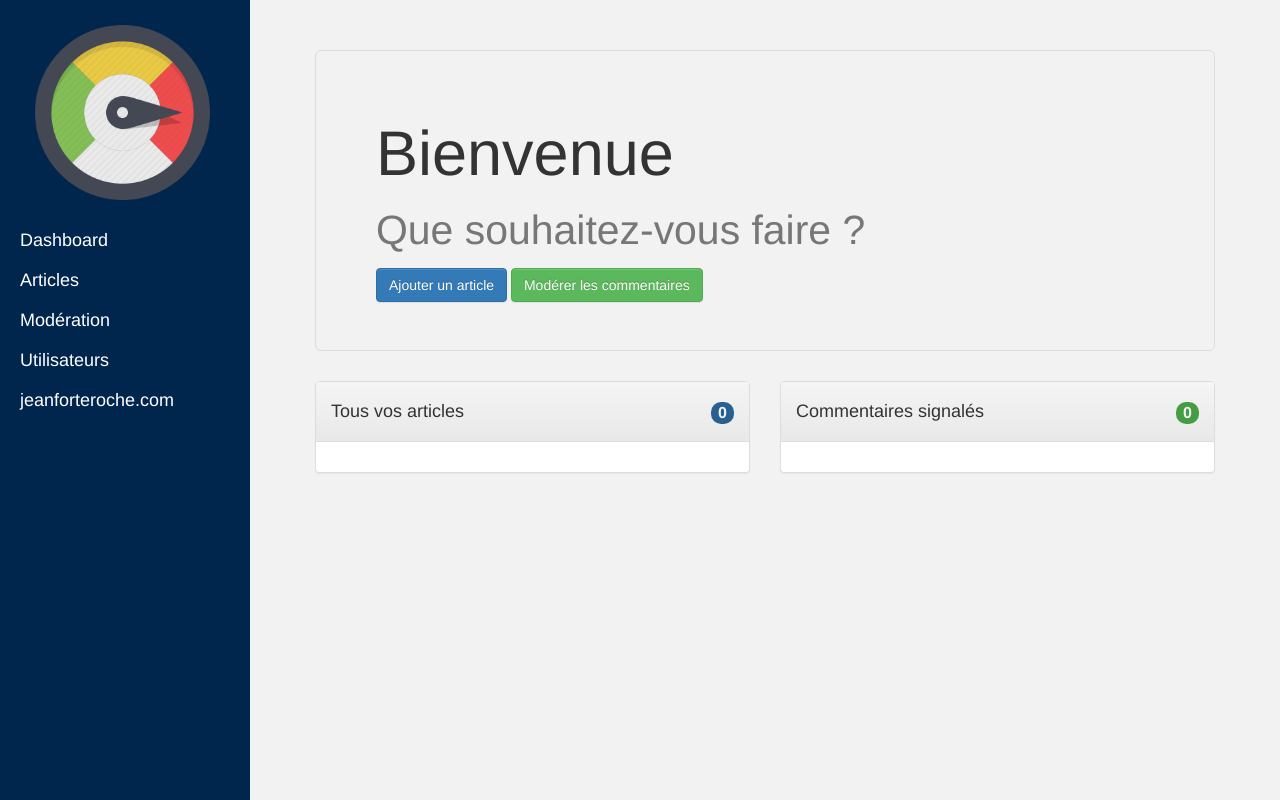
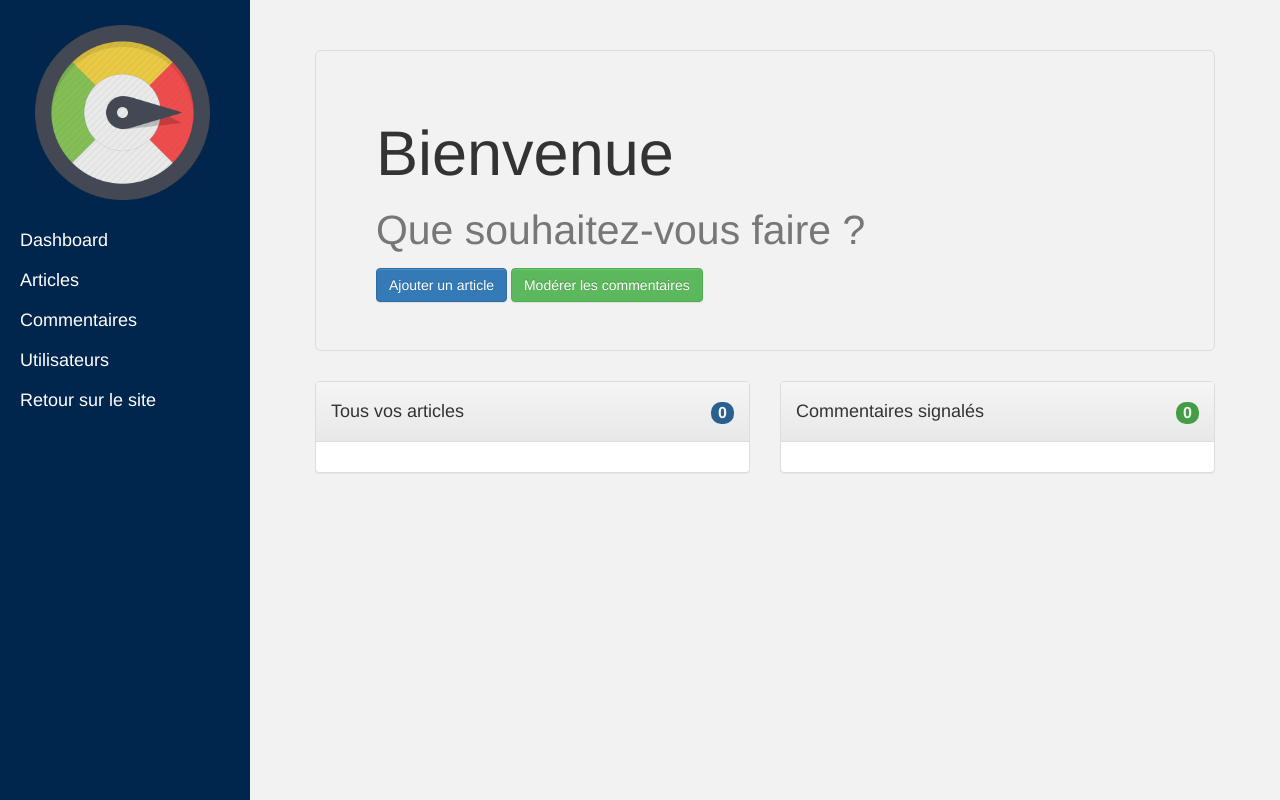
Before and after one commit to Wubii/project_3, a PHP site: template view/Dashboard.html.twig in a window 1280 px wide. Run offline with PHP 8.4, Linux system fonts and the light colour scheme; the template is opened without the code that fills it, so the values that code supplies are empty; some libraries are stand-ins or nearby versions.

Commit message:
update sidebar jeanfeorteroche.com -> retour vers le site

```diff
--- a/view/BaseDashboard.html.twig
+++ b/view/BaseDashboard.html.twig
@@ -54,13 +54,13 @@
                 <a href="/dashboard/articles">Articles</a>
               </li>
               <li>
-                <a href="/dashboard/comments">Modération</a>
+                <a href="/dashboard/comments">Commentaires</a>
               </li>
               <li>
                 <a href="/dashboard/users">Utilisateurs</a>
               </li>
               <li>
-                <a href="/">jeanforteroche.com</a>
+                <a href="/">Retour sur le site</a>
               </li>
             </ul>
           </div>
```
